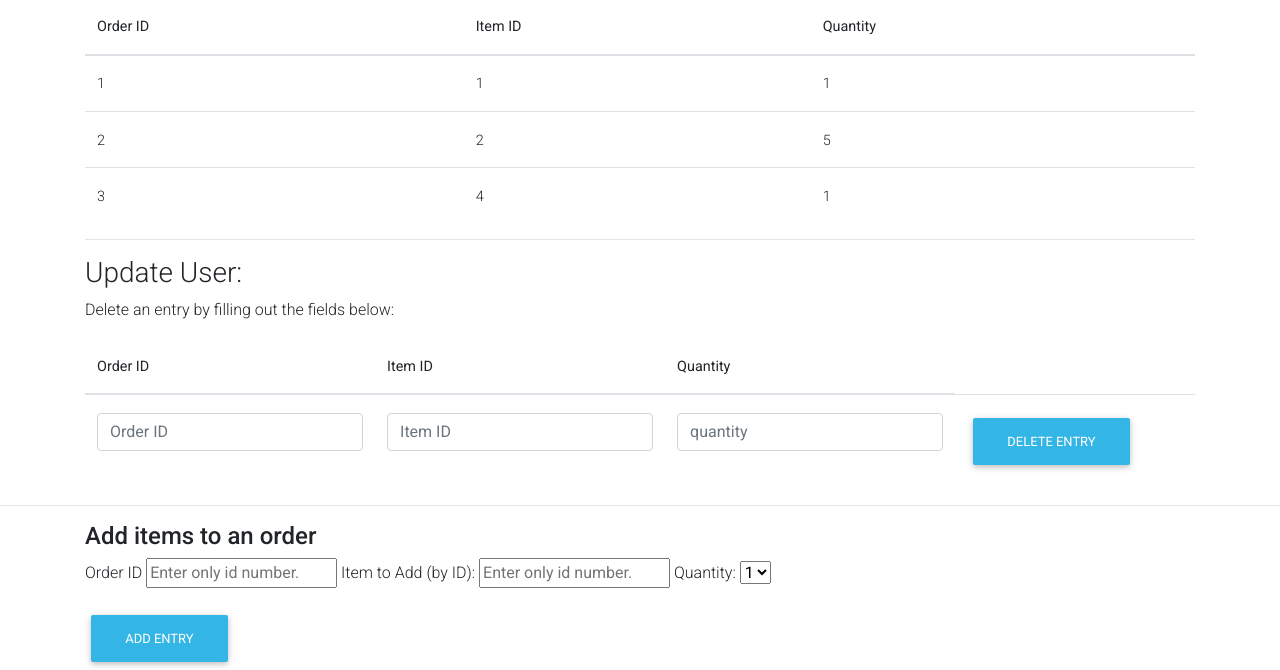
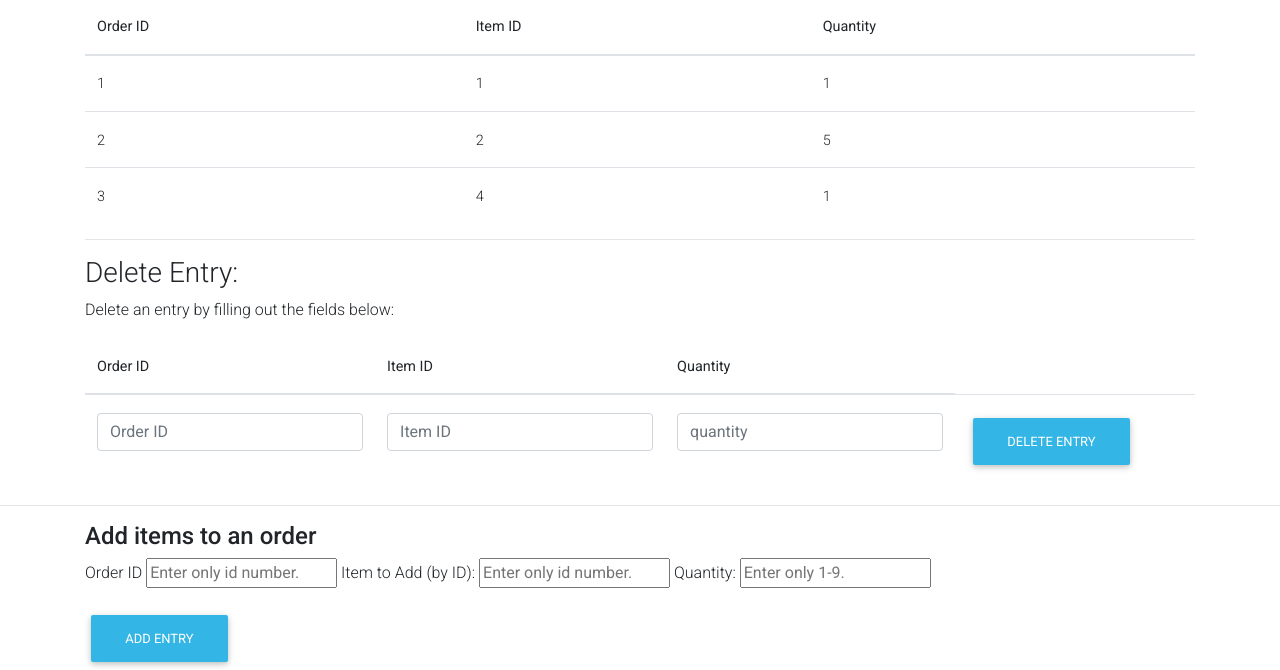
Before and after one commit to longmach/DiagonAlley, a Flask app: page /purchaseOrderDetails in a window 1280 px wide. Shown: the part 187-857 px from the top of the page. Run offline with Flask 2, Linux system fonts and the light colour scheme; data comes from the database, SQL or seed files in the repository; data that the repository does not hold is empty; some libraries are stand-ins or nearby versions.

Commit message:
fixed html for customerCommunities and purchaseOrderDetails. Fixed queries for customerCommunities, purchaseOrderDetails. fixed update query on customers and delete on purchase order details.

```diff
--- a/app.py
+++ b/app.py
@@ -34,16 +34,18 @@ def customer():
         data = (f_name, l_name)
         result = execute_query(db_connection, filteredSelectQuery, data).fetchall()
         return render_template("customer.html", filteredCustomer = result)
+    # update works finally
     elif request.method == "POST" and "updateCustomer" in request.form:
+        cid = request.form["customer_ID"]
         f_name = request.form['first_name']
         l_name = request.form['last_name']
         email = request.form['email']
         username = request.form['username']
         password = request.form['password']
         created_date = request.form['createDateUser']
-        updateQuery= "UPDATE customers SET first_name = %s, last_name = %s, email = %s, username = %s, created_date = %s WHERE first_name = %s AND last_name = %s;"
-        data = data = (f_name, l_name, email, username, password, created_date, f_name, l_name)
-        result = execute_query(db_connection, updateQuery).fetchall()
+        updateQuery= "UPDATE customers SET first_name = %s, last_name = %s, email = %s, username = %s, password = %s, created_date = %s WHERE customer_ID = %s;"
+        data = (f_name, l_name, email, username, password, created_date, cid)
+        result = execute_query(db_connection, updateQuery, data).fetchall()
         return redirect(url_for("customer"))
 
     elif request.method == "POST" and "addCustomer" in request.form:
@@ -136,44 +138,46 @@ def purchaseOrderDetails():
         getAllQuery = "SELECT * from purchase_order_details"
         result = execute_query(db_connection, getAllQuery).fetchall()
         return render_template("purchaseOrderDetails.html", purchaseOrderDetails = result)
-    elif request.method == "POST" and "insertPurchaseOrder" in request.form:
+    elif request.method == "POST" and "insertPurchaseOrderDetails" in request.form:
         orderID = request.form['orderID']
         itemID = request.form['itemID']
-        item_quantity = request.form['itemQuantity']
-        insertQuery = "INSERT INTO purchase_order_details (oid, iid, quantity_ordered) VALUES (%s, %s, %s);	"
+        item_quantity = request.form['quantity']
+        print(orderID, itemID, item_quantity)
+        insertQuery = "INSERT INTO purchase_order_details (oid, iid, quantity_ordered) VALUES (%s, %s, %s);"
         data = (orderID, itemID, item_quantity)
         result = execute_query(db_connection, insertQuery, data).fetchall()
         return redirect(url_for("purchaseOrderDetails"))
+    # delete works!
     elif request.method == "POST" and "deleteOrderItemRelationship" in request.form:
         order_ID = request.form['orderID']
         item_ID = request.form['itemID']
         deleteQuery = "DELETE FROM purchase_order_details WHERE oid = %s AND iid = %s;"
         data = (order_ID, item_ID)
-        result = execute_query(db_connection, deleteQuery).fetchall()
+        result = execute_query(db_connection, deleteQuery, data).fetchall()
         return redirect(url_for("purchaseOrderDetails"))
 
-# TODO: create user communities html page, finish the queries below
-# format it the same way as the other pages
-# below is unfinished
+# fixed the mistakes made in the rendering and in the html file
+# all queries work now.
 @app.route("/customerCommunities", methods=["POST", "GET"])
 def customerCommunities():
     db_connection = connect_to_database()
     if request.method == "GET":
-        getAllQuery = "SELECT * from user_communities"
+        getAllQuery = "SELECT * FROM user_communities"
         result = execute_query(db_connection, getAllQuery).fetchall()
         return render_template("customerCommunities.html", customerCommunities = result)
-    # fix queries below to exchange for real data
+    # dude where was your filteredCommunities and customerCommunities in your html. it cant render unless you do this.
     elif request.method == "POST" and "searchByCustomerID" in request.form:
-        customer_ID = request.form['customer_ID']
+        # has to be the same name as the form input...
+        customer_ID = request.form['searchByCustomerID']
         filteredSelectQuery = "SELECT * FROM user_communities WHERE customer_ID = %s;"
         data = [customer_ID]
         result = execute_query(db_connection, filteredSelectQuery, data).fetchall()
         return render_template("customerCommunities.html", filteredCommunities=result)
     elif request.method == "POST" and "insertNewCustomerCommunity" in request.form:
         customer_ID = request.form["customer_ID"]
-        community_ID = request.form["community_ID"]
+        community_ID = request.form["Community_ID"]
         insertQuery = "INSERT INTO user_communities (customer_ID, community_ID) VALUES (%s, %s);"
-        data = [customer_ID, community_ID]
+        data = (customer_ID, community_ID)
         result = execute_query(db_connection, insertQuery, data).fetchall()
         return redirect(url_for("customerCommunities"))
 
--- a/templates/purchaseOrderDetails.html
+++ b/templates/purchaseOrderDetails.html
@@ -61,9 +61,9 @@
                 </tbody>
             </table>
             <hr>
-            <h3>Update User:</h3>
-            <div id="UpdateHere">
-            <p id="update">Delete an entry by filling out the fields below:</p>
+            <h3>Delete Entry:</h3>
+            <div id="deleteHere">
+            <p id="delete">Delete an entry by filling out the fields below:</p>
             </div>
             <table class="table">
                 <thead>
@@ -161,33 +161,23 @@
     <div class="justify-content-center mt-3">
       <!-- add items to order -->
         <fieldset>
-            <form method="POST" id="orderItems" class="insertPurchaseOrder">
+            <form method="POST" id="orderItems" class="insertPurchaseOrderDetails">
                 <div class="container"><h4><strong>Add items to an order</strong></h4></div>
                 <div class="container orderItems">
                     <div class="form-group">
 
                         <label for="orderID" class="align-center">Order ID</label>
-                        <input type="text" name="orderID" id="orderID" name="orderID" placeholder="Enter only id number.">
+                        <input type="text" name="orderID" id="orderID" placeholder="Enter only id number.">
 
                         <label for="username" class="align-center">Item to Add (by ID):</label>
-                        <input type="text" name="orderID" id="itemList" name="itemID" placeholder="Enter only id number.">
+                        <input type="text" name="itemID" id="itemList" placeholder="Enter only id number.">
 
                         <label for="quantityOrdered" class="align-center">Quantity: </label>
-                        <select id="quantityOrdered" name="itemQuantity">
-                            <option value="amount_1">1</option>
-                            <option value="amount_2">2</option>
-                            <option value="amount_3">3</option>
-                            <option value="amount_4">4</option>
-                            <option value="amount_5">5</option>
-                            <option value="amount_6">6</option>
-                            <option value="amount_7">7</option>
-                            <option value="amount_8">8</option>
-                            <option value="amount_9">9</option>
-                        </select>
+                        <input type="text" name="quantity" id="itemList" placeholder="Enter only 1-9.">
                         <!-- might not be able to implement the below button this week  -->
                     </div>
                     <div class="order">
-                        <button type="submit" data-align="center" class="btn btn-info mb-2" name="insertPurchaseOrder">Add Entry</button>
+                        <button type="submit" data-align="center" class="btn btn-info mb-2" name="insertPurchaseOrderDetails">Add Entry</button>
                     </div>
                 </div>
             </form>
```
Also changed, not shown: templates/customer.html (+5 -3 lines), templates/customerCommunities.html (+7 -7 lines).
